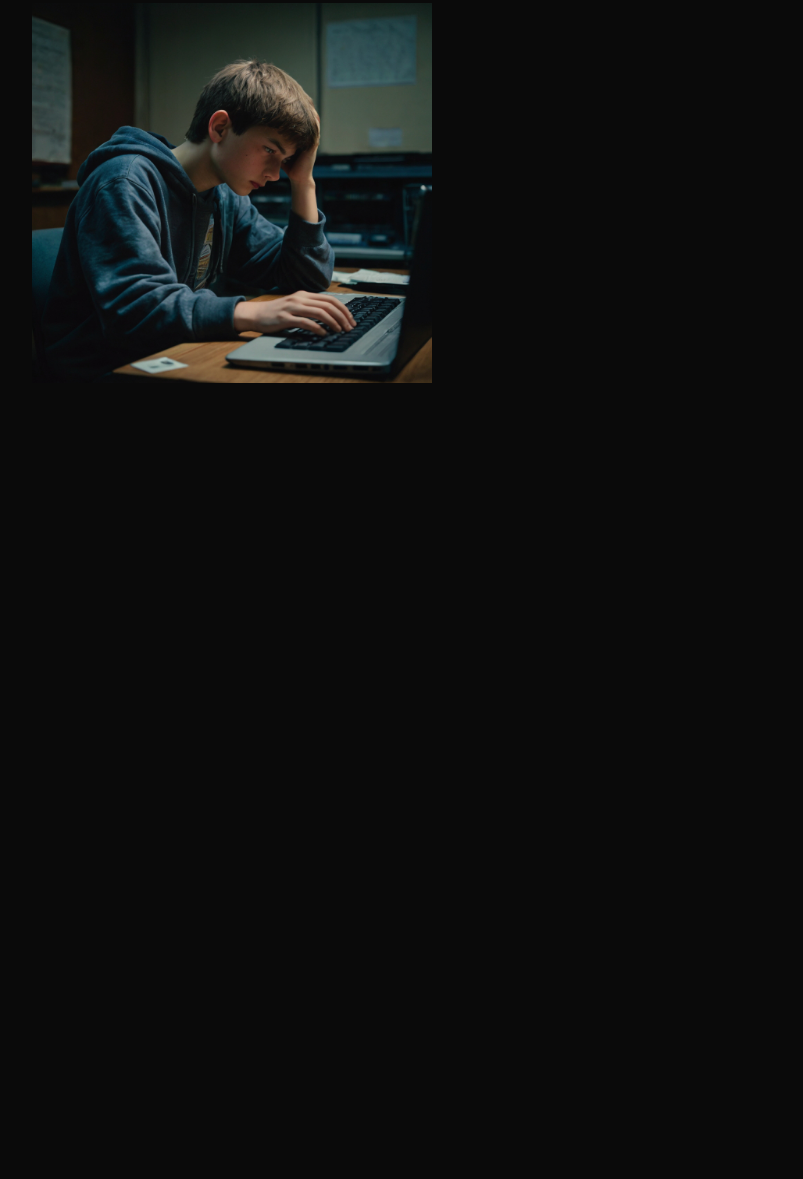
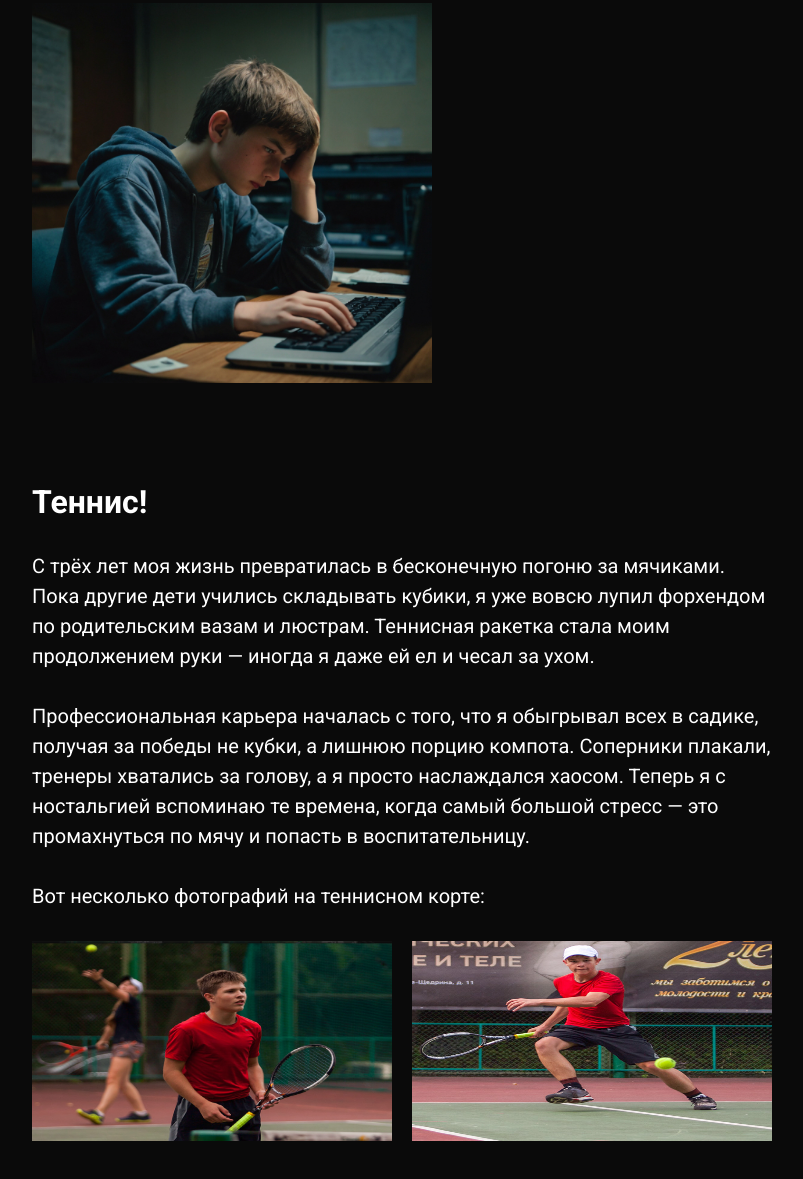
Before and after one commit to Grisha55/my-resume, a website: page index.html in a window 1280 px wide. Shown: the part 1427-2606 px from the top of the page, without its empty margins (238-1041 px from the left). Before the commit the page ends 1830 px from the top, so only its background shows below. Drawn offline with Linux system fonts and the light colour scheme.

Commit message:
Created tennis section

```diff
--- a/index.html
+++ b/index.html
@@ -96,6 +96,28 @@
             <img src="/assets/images/computer.jpg" alt="computer" />
           </div>
         </section>
+        <div class="tennis">
+          <h1>Теннис!</h1>
+          <p>
+            С трёх лет моя жизнь превратилась в бесконечную погоню за мячиками.
+            Пока другие дети учились складывать кубики, я уже вовсю лупил
+            форхендом по родительским вазам и люстрам. Теннисная ракетка стала
+            моим продолжением руки — иногда я даже ей ел и чесал за ухом.
+          </p>
+          <p>
+            Профессиональная карьера началась с того, что я обыгрывал всех в
+            садике, получая за победы не кубки, а лишнюю порцию компота.
+            Соперники плакали, тренеры хватались за голову, а я просто
+            наслаждался хаосом. Теперь я с ностальгией вспоминаю те времена,
+            когда самый большой стресс — это промахнуться по мячу и попасть в
+            воспитательницу.
+          </p>
+          <p>Вот несколько фотографий на теннисном корте:</p>
+          <div class="tennis__image--block">
+            <img src="/assets/images/tennis1.png" alt="tennis1" />
+            <img src="/assets/images/tennis2.png" alt="tennis2" />
+          </div>
+        </div>
       </div>
     </main>
   </body>
--- a/scss/_computers.scss
+++ b/scss/_computers.scss
@@ -5,6 +5,7 @@
   flex-direction: column;
   row-gap: 4rem;
   padding: 1rem 1.5rem;
+  margin-bottom: 8rem;
 
   &__title {
     font-weight: 400;
--- /dev/null
+++ b/scss/_tennis.scss
@@ -0,0 +1,26 @@
+.tennis {
+  display: flex;
+  align-items: left;
+  justify-content: center;
+  flex-direction: column;
+  row-gap: 3rem;
+  padding: 1rem 1.5rem;
+  margin-bottom: 8rem;
+
+  p {
+    font-size: 2rem;
+    line-height: 3rem;
+  }
+
+  &__image--block {
+    display: flex;
+    align-items: center;
+    justify-content: center;
+    gap: 2rem;
+
+    img {
+      width: 37rem;
+      height: 20rem;
+    }
+  }
+}
--- a/scss/style.scss
+++ b/scss/style.scss
@@ -4,3 +4,4 @@
 @import 'media';
 @import 'about';
 @import 'computers';
+@import 'tennis';
```
Also changed, not shown: assets/images/tennis1.png (added), assets/images/tennis2.png (added), css/style.css, css/style.min.css, 2 other files.
